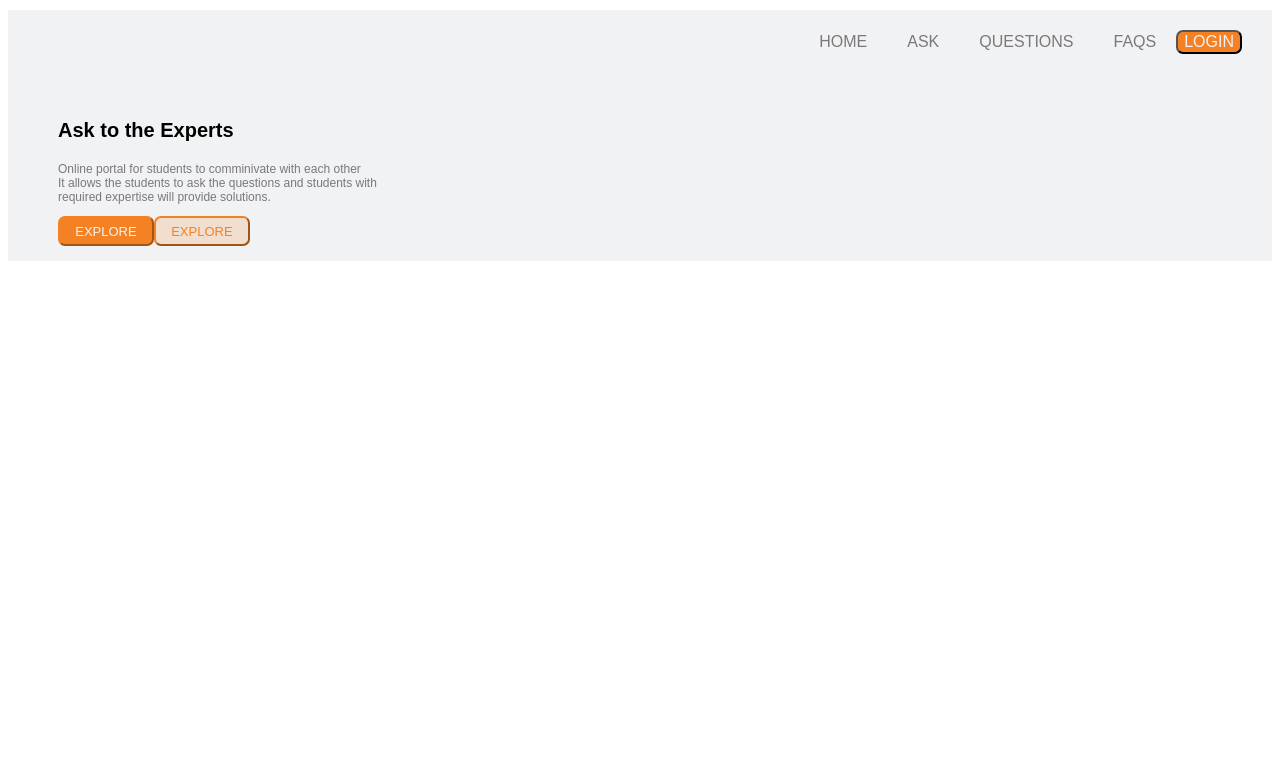
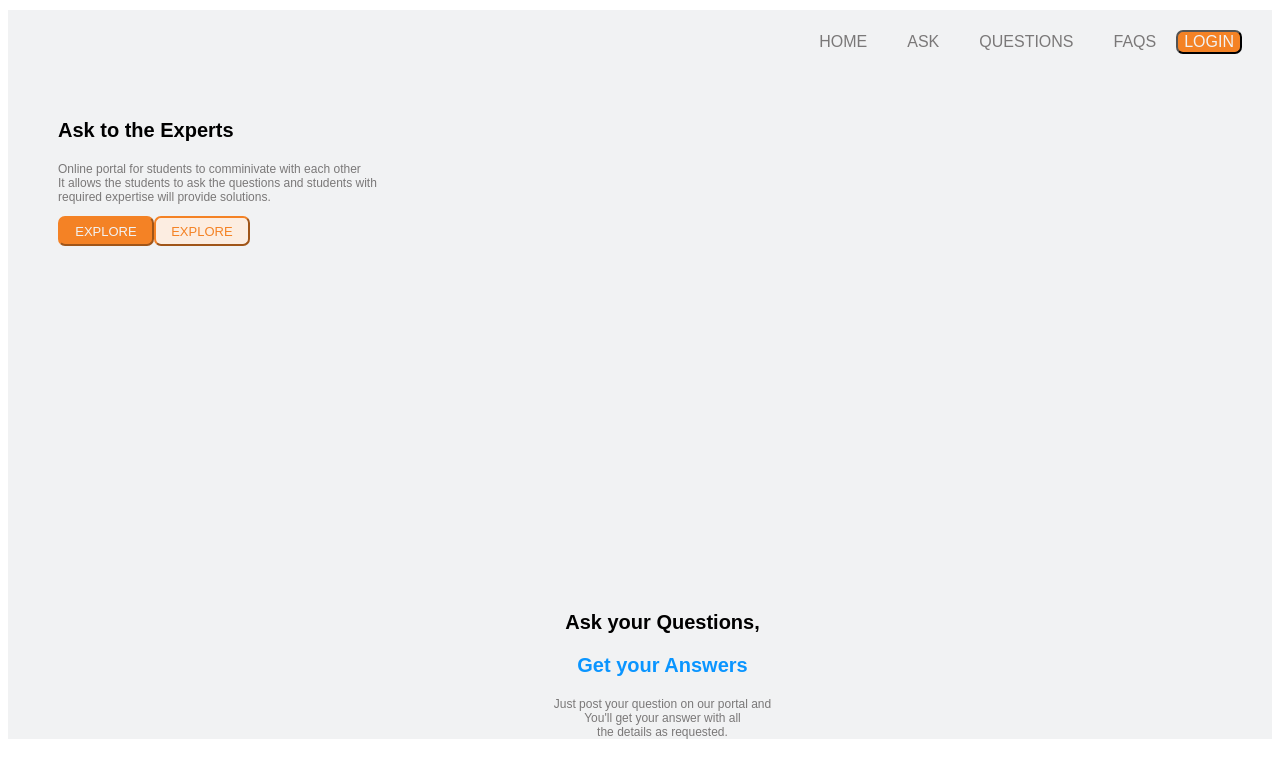
Before and after one commit to Ebenezr/HelpDesk, a React (Vite) app: page / in a window 1280 px wide. Shown: the top 778 px of the page. Built offline with nearby package versions, Linux system fonts and the light colour scheme.

Commit message:
Landing page FooterMessage #6

```diff
--- /dev/null
+++ b/src/features/Footer.jsx
@@ -0,0 +1,45 @@
+import React from "react";
+
+const styles = {
+    footer: {
+        // padding: "350px",
+        marginLeft: "45px",
+        marginTop: "350px",
+        textAlign: "center"
+    },
+    starter: {
+        fontFamily: "Poppins, sans-serif",
+        fontWeight: "bold",
+        fontSize: "20px",
+    },
+    seconder: {
+        fontFamily: "Poppins, sans-serif",
+        fontWeight: "bold",
+        fontSize: "20px",
+        color: "#0a95ff"
+    },
+    content: {
+        fontFamily: "Poppins, sans-serif",
+        fontSize: "12px",
+        color: "#7a7878",
+      }
+}
+
+function Footer() {
+    return (
+        <footer style={styles.footer}>
+            <div>
+                <p style={styles.starter}>Ask your Questions,</p>
+                <p style={styles.seconder}>Get your Answers</p>
+                <p style={styles.content}>Just post your question on our portal and
+                    <br></br>
+                    You'll get your answer with all
+                    <br></br>
+                    the details as requested.
+                </p>
+            </div>
+        </footer>
+    )
+}
+
+export default Footer;
--- a/src/features/WelcomeMessage.jsx
+++ b/src/features/WelcomeMessage.jsx
@@ -38,7 +38,7 @@ const styles = {
     fontWeight: "0",
     height: "30px",
     width: "8%",
-    backgroundColor: "#f2dece",
+    backgroundColor: "#fcede1",
     borderRadius: "7px",
     color: "#f48225",
     borderColor: "#f48225",
--- a/src/pages/Landing.jsx
+++ b/src/pages/Landing.jsx
@@ -1,6 +1,8 @@
 import React from "react";
 import Navbar from "../components/Navbar/Navbar";
+import Footer from "../features/Footer";
 import Welcome from "../features/WelcomeMessage";
+import Footers from "../features/Footer";
 
 const styles = {
     Landing: {
@@ -14,6 +16,7 @@ function Landing() {
         <div style={styles.Landing}>
             <Navbar/>
             <Welcome/>
+            <Footers/>
         </div>
 
     )
```
